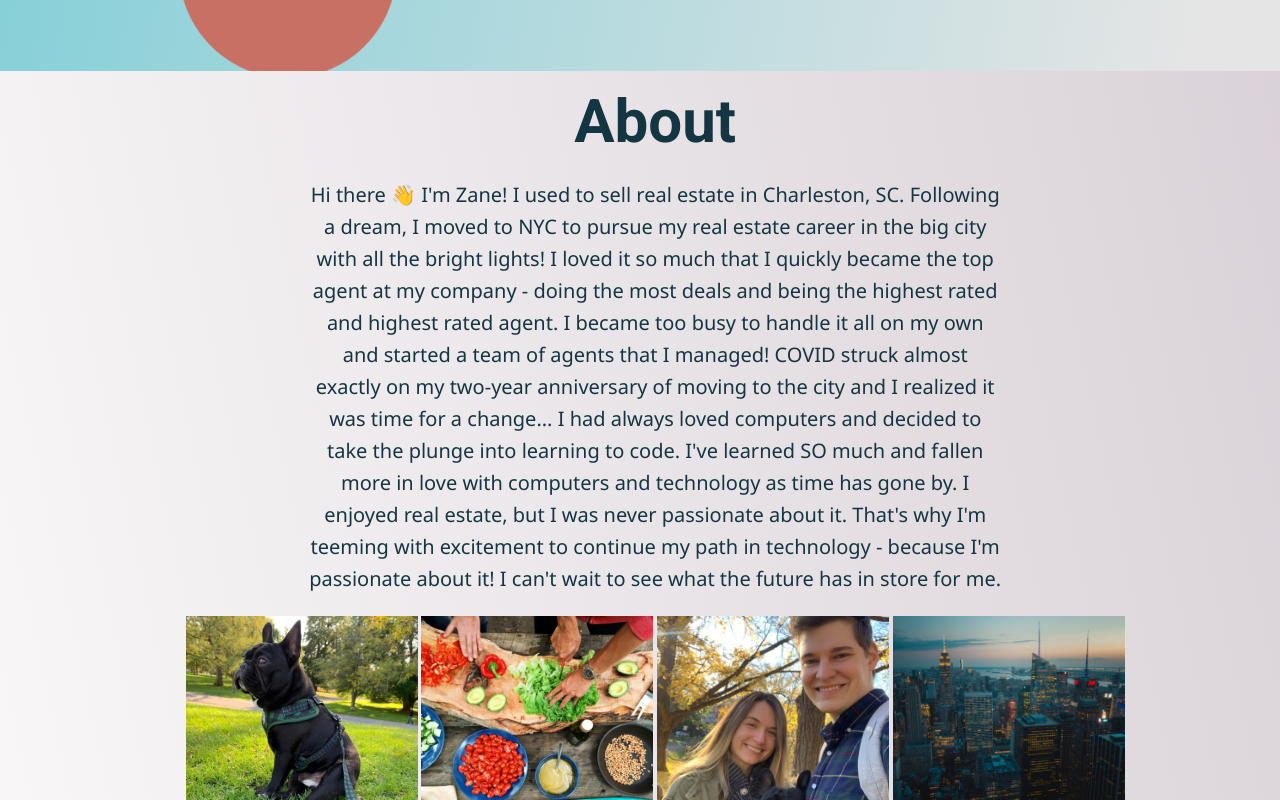
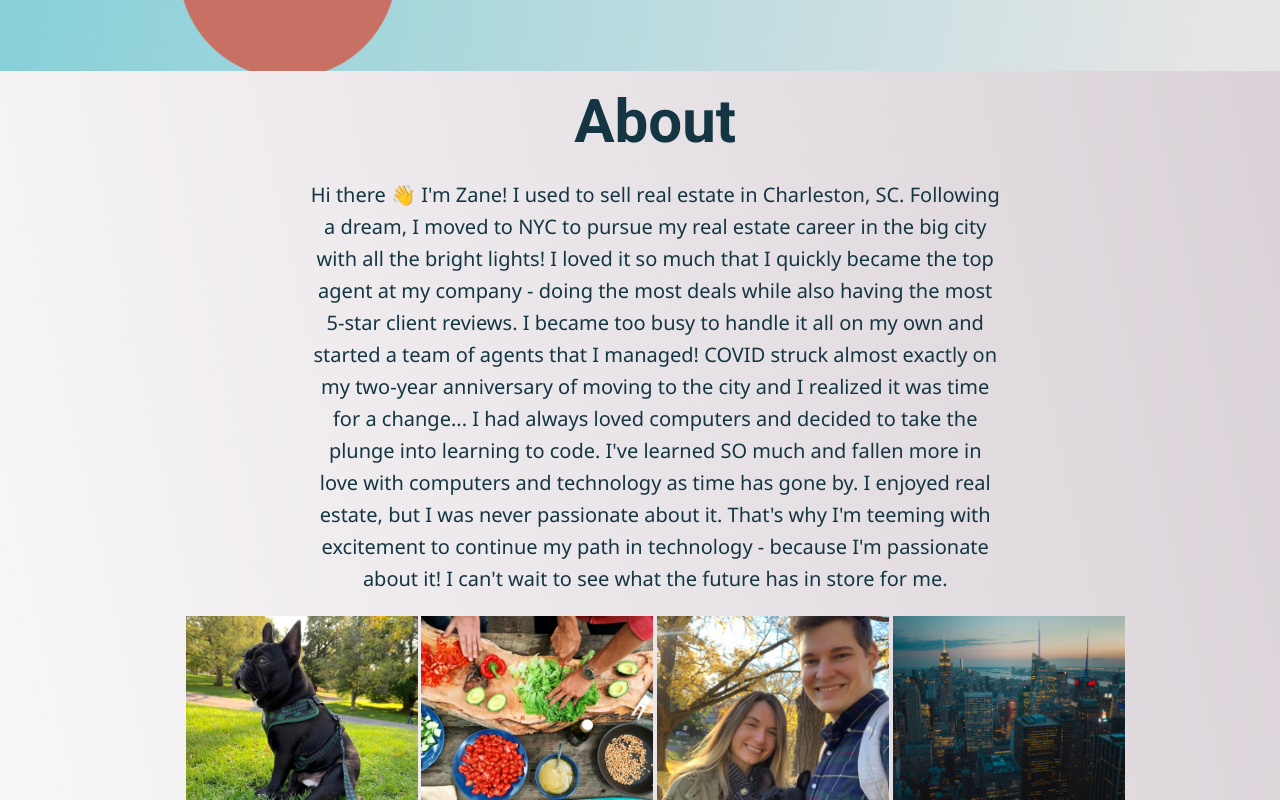
Before and after one commit to zaneaw/portfolio, a Next.js app: page / in a window 1280 px wide. Shown: the part 562-1362 px from the top of the page. Built offline with nearby package versions, Linux system fonts and the light colour scheme.

Commit message:
fix text

```diff
--- a/components/about.jsx
+++ b/components/about.jsx
@@ -74,11 +74,11 @@ export default function About() {
                 Charleston, SC. Following a dream, I moved to NYC to pursue my
                 real estate career in the big city with all the bright lights! I
                 loved it so much that I quickly became the top agent at my
-                company - doing the most deals and being the highest rated and
-                highest rated agent. I became too busy to handle it all on my
-                own and started a team of agents that I managed! COVID struck
-                almost exactly on my two-year anniversary of moving to the city
-                and I realized it was time for a change... I had always loved
+                company - doing the most deals while also having the most 5-star
+                client reviews. I became too busy to handle it all on my own and
+                started a team of agents that I managed! COVID struck almost
+                exactly on my two-year anniversary of moving to the city and I
+                realized it was time for a change... I had always loved
                 computers and decided to take the plunge into learning to code.
                 I&apos;ve learned SO much and fallen more in love with computers
                 and technology as time has gone by. I enjoyed real estate, but I
```
